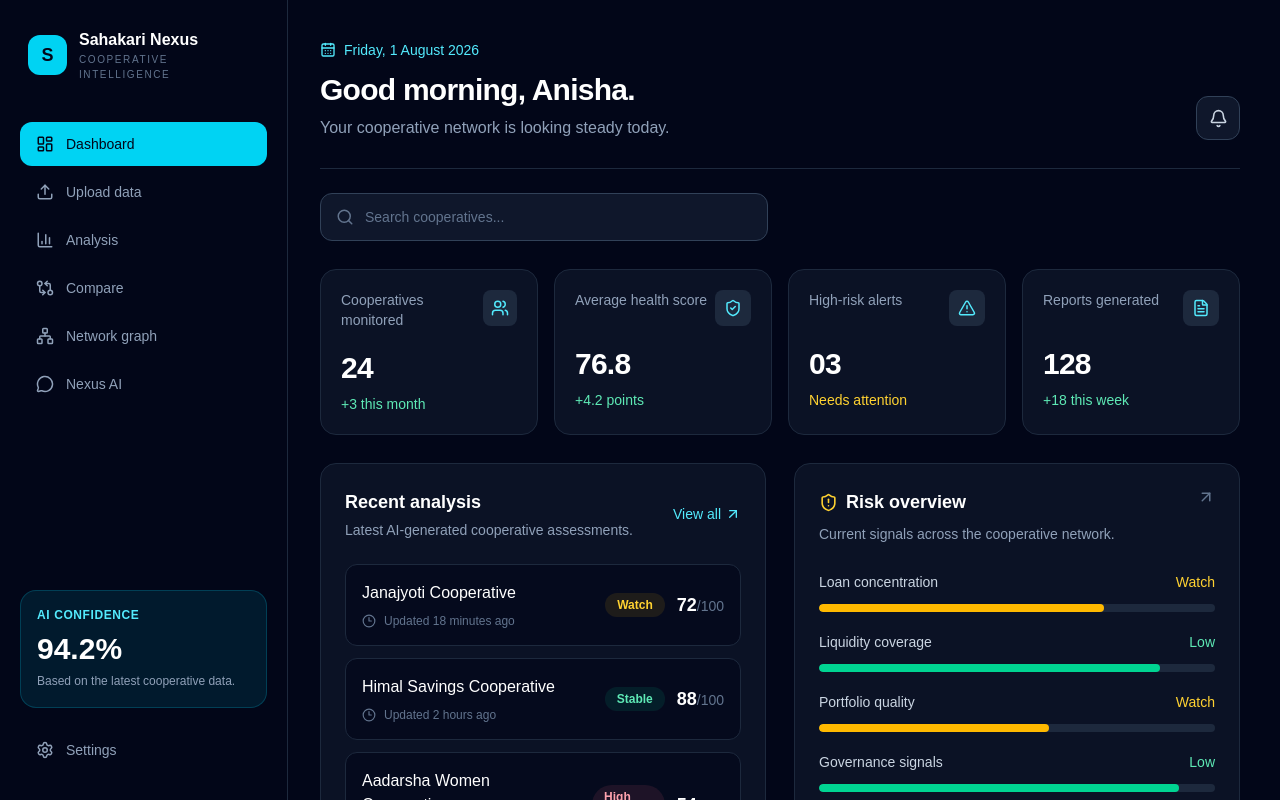
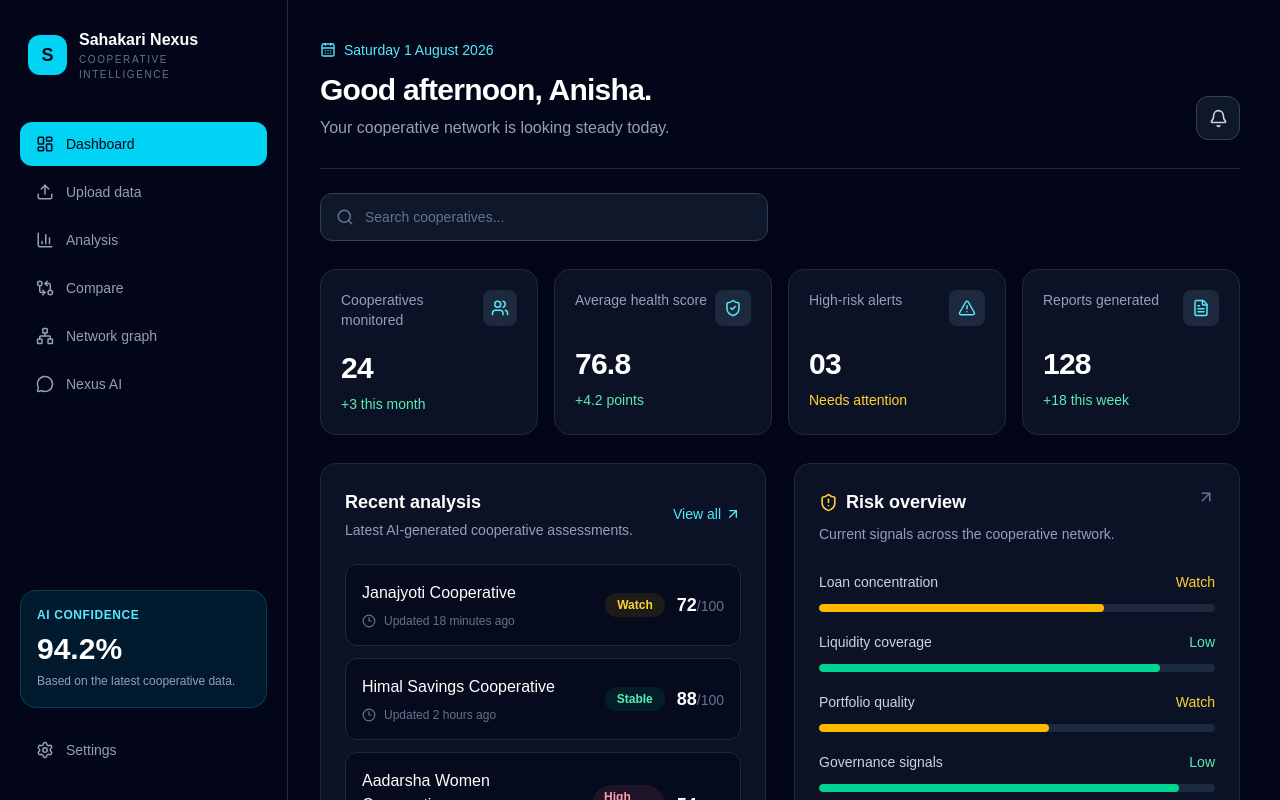
Before and after one commit to DikshaTimilsina/sahakari-nexus, a Next.js app: page /dashboard in a window 1280 px wide. Shown: the top 800 px of the page. Built offline with nearby package versions, Linux system fonts and the light colour scheme.

Commit message:
add the feature of time to sync with real time

```diff
--- a/components/dashboard/DashboardHeader.tsx
+++ b/components/dashboard/DashboardHeader.tsx
@@ -1,16 +1,37 @@
 import { Bell, CalendarDays } from "lucide-react";
 
 export function DashboardHeader() {
+  const today = new Date();
+
+  // Format date like "Sunday, 2 August 2026"
+  const formattedDate = today.toLocaleDateString("en-GB", {
+    weekday: "long",
+    day: "numeric",
+    month: "long",
+    year: "numeric",
+  });
+
+  // Greeting based on time of day
+  const hour = today.getHours();
+  let greeting = "Hello";
+  if (hour < 12) {
+    greeting = "Good morning";
+  } else if (hour < 18) {
+    greeting = "Good afternoon";
+  } else {
+    greeting = "Good evening";
+  }
+
   return (
     <header className="flex flex-col gap-6 border-b border-slate-800 pb-7 pt-12 sm:flex-row sm:items-end sm:justify-between lg:pt-0">
       <div>
         <div className="flex items-center gap-2 text-sm text-cyan-300">
           <CalendarDays size={16} />
-          Friday, 1 August 2026
+          {formattedDate}
         </div>
 
         <h1 className="mt-3 text-3xl font-bold tracking-tight text-white">
-          Good morning, Anisha.
+          {greeting}, Anisha.
         </h1>
 
         <p className="mt-2 text-slate-400">
```
